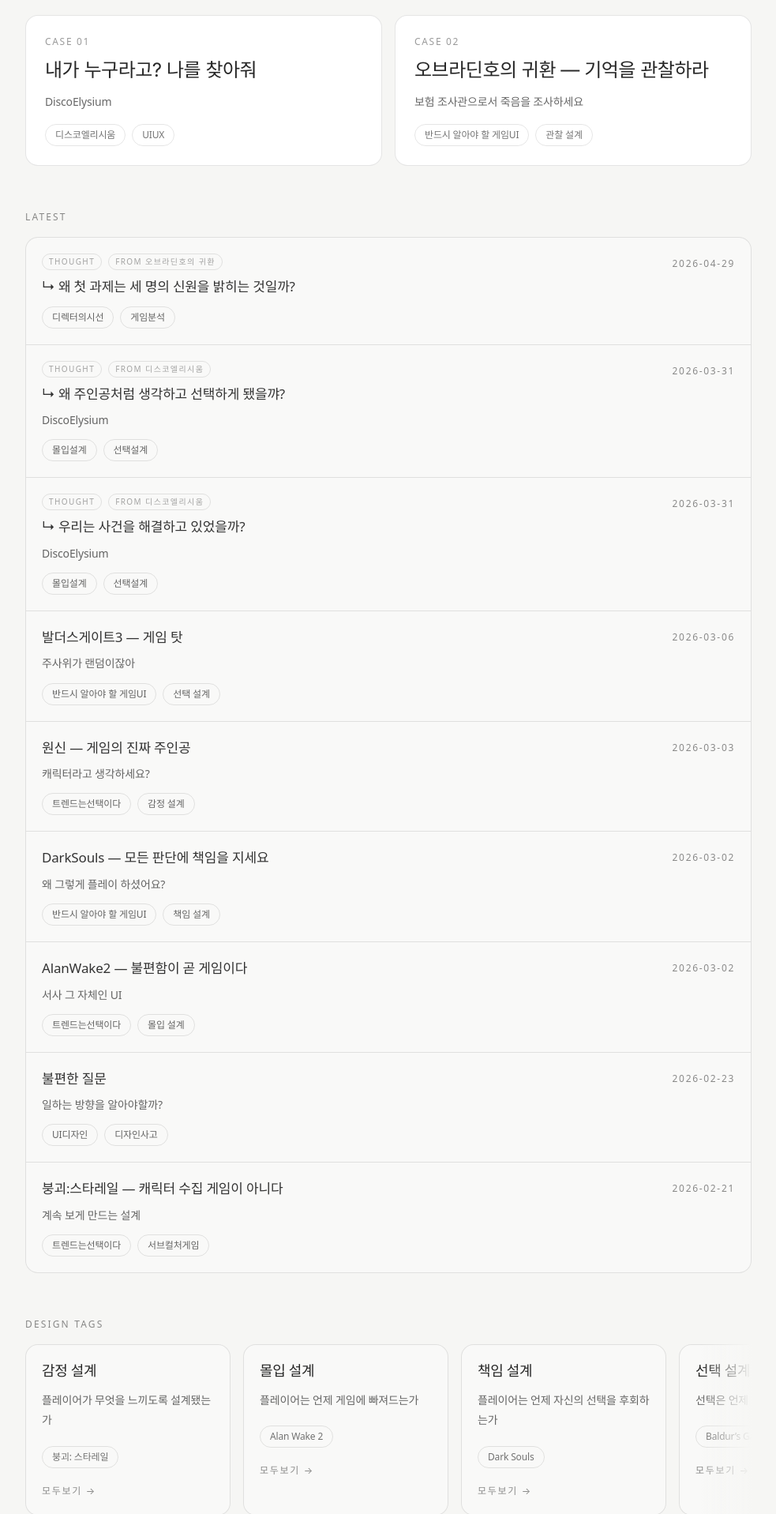
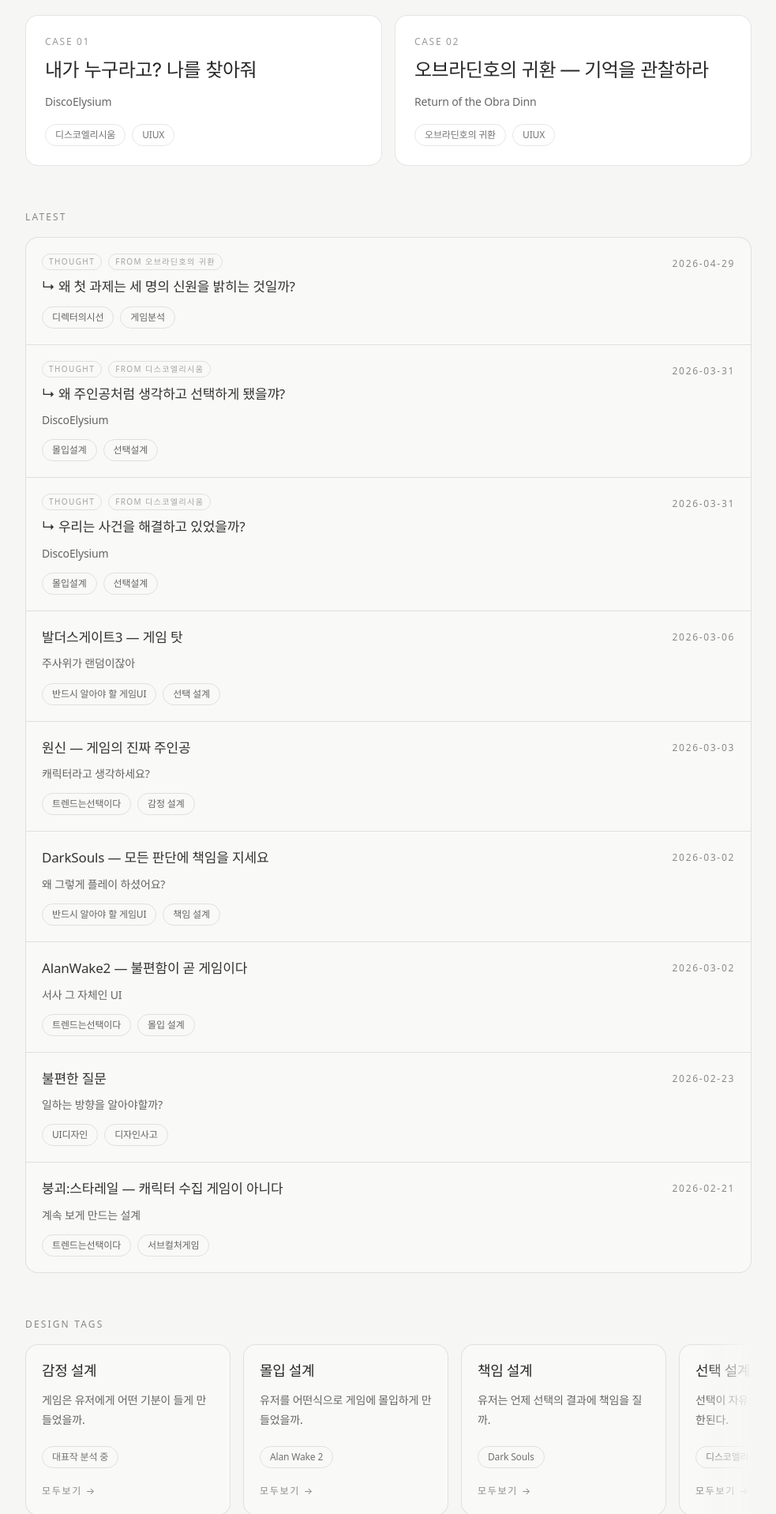
Before and after one commit to fancifulfacnyworld-prog/sidaelog, a Next.js app: page / in a window 1280 px wide. Shown: the part 206-2123 px from the top of the page at 79% size, without its empty margins (148-1131 px from the left). Built offline with nearby package versions, Linux system fonts and the light colour scheme.

Commit message:
update page

```diff
--- a/app/page.tsx
+++ b/app/page.tsx
@@ -17,31 +17,31 @@
   const designTags = [
   {
     name: "감정 설계",
-    description: "플레이어가 무엇을 느끼도록 설계됐는가",
-    games: ["붕괴: 스타레일"],
+    description: "게임은 유저에게 어떤 기분이 들게 만들었을까.",
+    games: ["대표작 분석 중"],
     href: "/tags/emotion-design",
   },
   {
     name: "몰입 설계",
-    description: "플레이어는 언제 게임에 빠져드는가",
+    description: "유저를 어떤식으로 게임에 몰입하게 만들었을까.",
     games: ["Alan Wake 2"],
     href: "/tags/immersion-design",
   },
   {
     name: "책임 설계",
-    description: "플레이어는 언제 자신의 선택을 후회하는가",
+    description: "유저는 언제 선택의 결과에 책임을 질까.",
     games: ["Dark Souls"],
     href: "/tags/responsibility-design",
   },
   {
     name: "선택 설계",
-    description: "선택은 언제 의미를 가지는가",
-    games: ["Baldur’s Gate 3"],
+    description: "선택이 자유로워 보이지만 자유도는 제한된다.",
+    games: ["디스코엘리시움"],
     href: "/tags/choice-design",
   },
   {
-    name: "관찰 설계",
-    description: "플레이어는 언제 스스로 답을 찾는가",
+    name: "지연 설계",
+    description: "게임은 왜 특정부분에서 유저를 오래 머물게 만들까.",
     games: ["오브라딘호의 귀환"],
     href: "/tags/observation-design",
   },
--- a/content/articles/obradinn.mdx
+++ b/content/articles/obradinn.mdx
@@ -2,21 +2,18 @@
 title: "오브라딘호의 귀환 — 기억을 관찰하라"
 series: "오브라딘호의 귀환"
 isRoot: true
-subtitle: "보험 조사관으로서 죽음을 조사하세요"
+subtitle: "Return of the Obra Dinn"
 date: "2026-03-20"
-tags: [ "반드시 알아야 할 게임UI", "관찰 설계", "디렉터의시선", "UI설계", "UX전략", "게임분석"]
+case: 2
+tags: [ "오브라딘호의 귀환", "UIUX", "게임분석"]
 ---
-
 UI로 게임을 읽는다고 하면,<br/>
 믿겠어?
-<br/>
-<SectionTitle>플레이하며 떠오른 질문들</SectionTitle>
-
-•	왜 사건은 죽음에서 시작할까?<br/>
-•	왜 UI는 거의 존재하지 않을까?<br/>
-•	왜 우리는 탐정이 아니라 조사관일까?<br/>
-
-<Divider />
+<QuestionBlock>
+이 디자인이 트렌드를 따른 부분은?<br/>
+이 UI가 속한 게임 서비스의 비즈니스 모델과 KPI는?<br/>
+내 게임에 쓸수 없는 이유는?<br/>
+</QuestionBlock>
 
 오브라딘호의 귀환에선 UI가 거의 없다.<br/>
 그래서 이런 말이 떠오른다.<br/>
```
